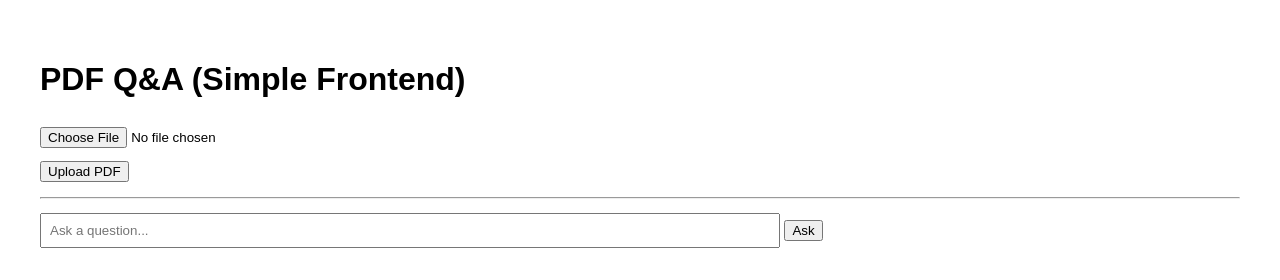
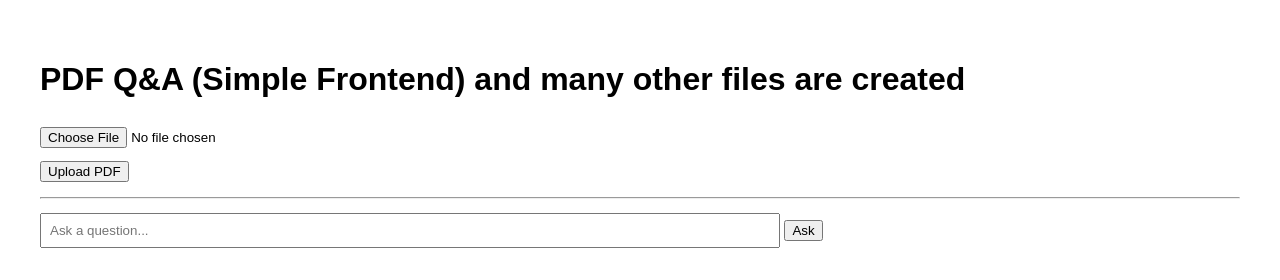
Before and after one commit to Divyam2701/python-cicd-project, a plain HTML site: page index.html in a window 1280 px wide. Drawn offline with Linux system fonts and the light colour scheme.

```diff
--- a/index.html
+++ b/index.html
@@ -10,7 +10,7 @@
   </style>
 </head>
 <body>
-  <h1>PDF Q&A (Simple Frontend)</h1>
+  <h1>PDF Q&A (Simple Frontend) and many other files are created</h1>
   <input type="file" id="pdfFile" accept="application/pdf"><br>
   <button id="uploadBtn">Upload PDF</button>
   <hr>
```
